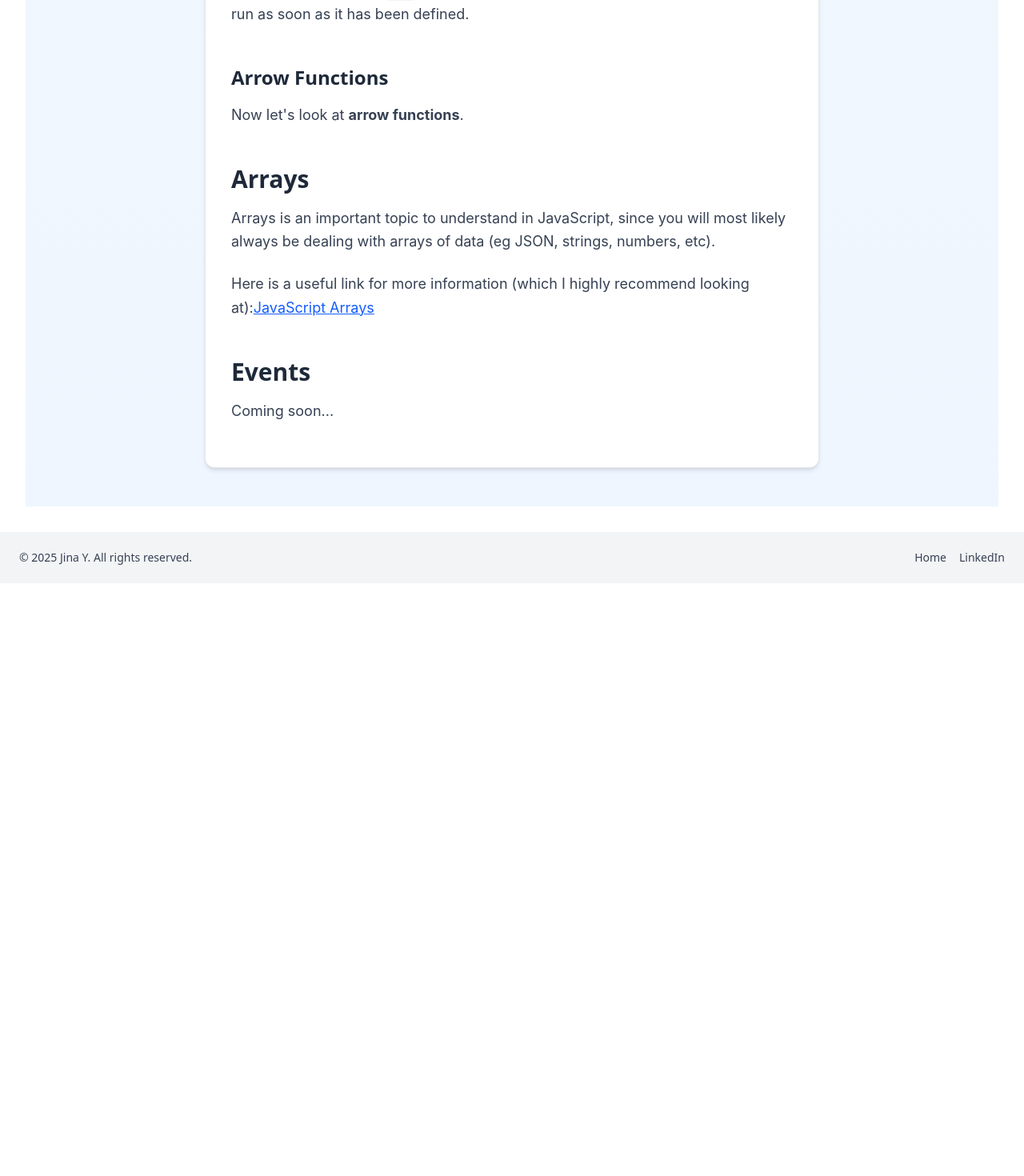
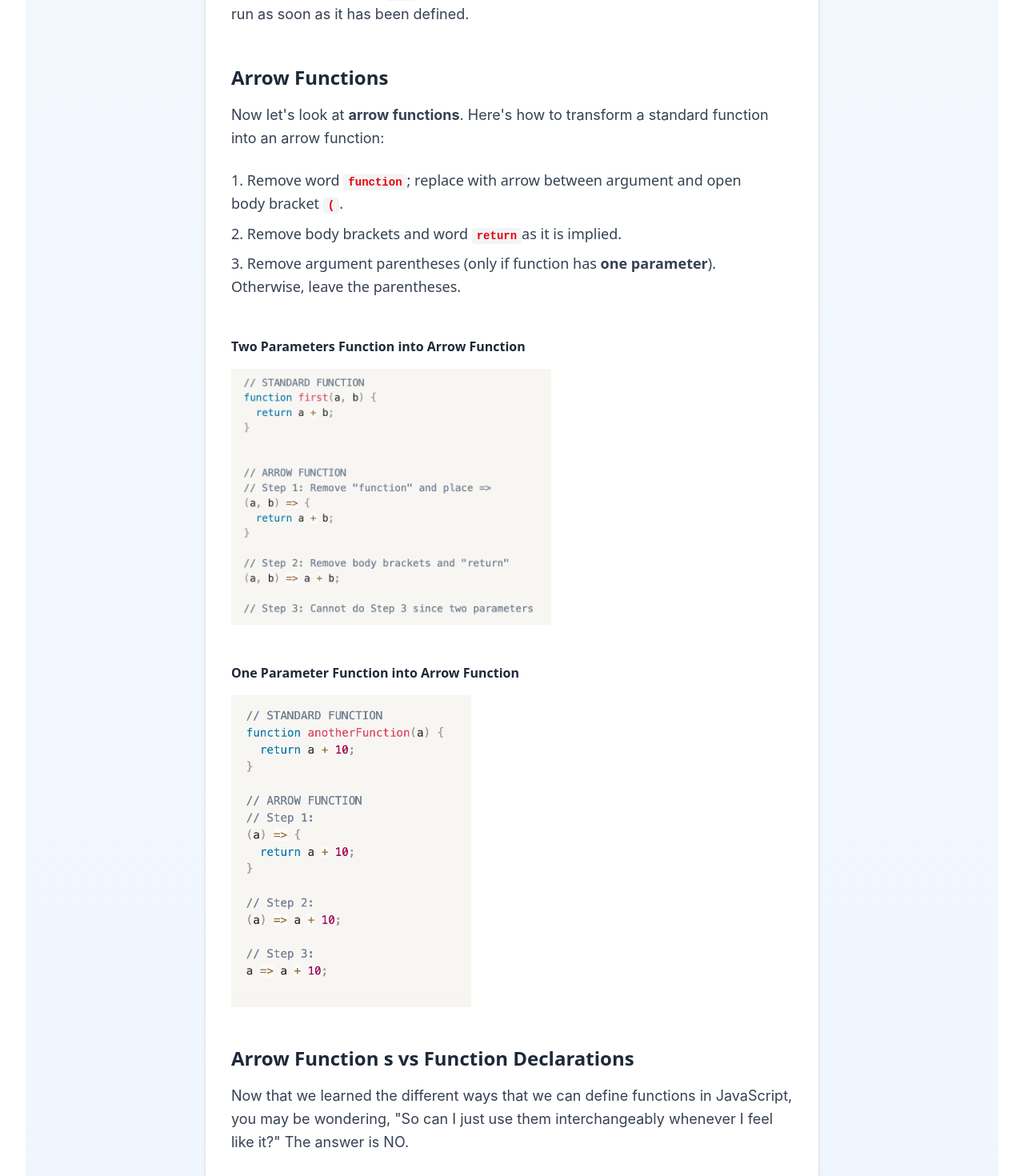
Before and after one commit to popobunns/full-stack-notes, a Next.js app: page /javascript in a window 1280 px wide. Shown: the part 6020-7490 px from the top of the page at 80% size. Before the commit the page ends 6749 px from the top, so only its background shows below. Built offline with nearby package versions, Linux system fonts and the light colour scheme.

Commit message:
Added Arrow Function Explanation to JavaScript page

```diff
--- a/src/app/globals.css
+++ b/src/app/globals.css
@@ -37,6 +37,10 @@
 
 .subsubheading {
   @apply text-xl sm:text-2xl font-semibold text-gray-800 mt-12 mb-4;
+}
+
+.subsubsubheading {
+  @apply text-sm sm:text-base font-semibold text-gray-800 mt-12 mb-4;
 }
 
 .button-link {
--- a/src/app/javascript/page.js
+++ b/src/app/javascript/page.js
@@ -113,7 +113,7 @@ export default function Home() {
         </ol>
 
 
-      {/* Arithmetic */}
+      {/* ARITHMETIC */}
       <h2 className="subheading">Arithmetic</h2>
       <p className="body">
       Below is a useful table to remember some common arithmetic symbols in JavaScript:
@@ -125,7 +125,7 @@ export default function Home() {
       height={400}
       />
 
-      {/* Assignment, Comparison, and Logical Operations */}
+      {/* ASSIGNMENT, COMPARISON, AND LOGICAL OPERATIONS */}
       <h2 className="subheading">Assignment, Comparison, and Logical Operations</h2>
       <p className="body">
       Assignment, comparison, and logical oeprational syntax in JavaScript is similar to other programming languages,
@@ -147,7 +147,7 @@ export default function Home() {
     </p>
 
 
-     {/* Functions*/}
+     {/* FUNCTIONS*/}
      <h2 className="subheading">Functions</h2>
      <p className="body">
       Now functions are what give JavaScript the chance to be powerful. Before we get into it, you may have heard the terms
@@ -157,6 +157,8 @@ export default function Home() {
      </p>
      <br/>
      <p className="body">Now, let's start off by going over the few ways functions can be created in JavaScript.</p>
+
+     {/* Function Declaration */}
      <h3 className="subsubheading">1)  Function Declaration</h3>
       <p className="body">
         <span className="font-bold">Function declarations</span> hoist functions to the <span className="font-bold">global scope</span>.
@@ -177,6 +179,7 @@ export default function Home() {
         (ie order dependent).
       </p>
 
+      {/* Function Expression */}
      <h3 className="subsubheading">2) Function Expression</h3>
       <p className="body">
         In simple terms, we are placing a no-name function into a variable. Best practice is to place the function expression inside a
@@ -190,7 +193,7 @@ export default function Home() {
         width={300}
         height={300}
       />
-
+      {/* IIFE */}
      <h3 className="subsubheading">3) Immediately Invoked Function Expression (IIFE)</h3>
       <p className="body">
         IIFEs are used when you want a function that is executed immediately after it is defined. See below
@@ -207,12 +210,53 @@ export default function Home() {
         invokes the IIFE so it can run as soon as it has been defined.
       </p>
 
-
+    {/* Arrow Functions */}
     <h3 className="subsubheading">Arrow Functions</h3>
     <p className="body">
       Now let's look at <span className="font-bold">arrow functions</span>.
+      Here's how to transform a standard function into an arrow function:
     </p>
-     {/* Arrays */}
+    <ol className="ordered-list">
+      <li className="ordered-item">
+        Remove word <code className="inline-code">function</code>; replace with arrow between argument
+        and open body bracket <code className="inline-code">(</code>.
+      </li>
+      <li className="ordered-item">
+        Remove body brackets and word <code className="inline-code">return</code>
+        as it is implied.
+      </li>
+      <li className="ordered-item">
+        Remove argument parentheses (only if function has <span className="font-bold">one parameter</span>).
+        Otherwise, leave the parentheses.
+      </li>
+    </ol>
+    {/* Two Parameters Std Function into Arrow Function */}
+    <h4 className="subsubsubheading">Two Parameters Function into Arrow Function</h4>
+    <Image
+      src="/images/javascript/function/arrow-function-2.png"
+      alt="Code block of two function parameter turning into arrow function"
+      width={400}
+      height={400}
+    />
+
+    {/* One Parameter Std Function into Arrow Function */}
+    <h4 className="subsubsubheading">One Parameter Function into Arrow Function</h4>
+    <Image
+      src="/images/javascript/function/arrow-function-1.png"
+      alt="Code block of two function parameter turning into arrow function"
+      width={300}
+      height={300}
+    />
+
+    {/* Arrow Functions vs Function Declarations*/}
+    <h3 className="subsubheading">Arrow Function s vs Function Declarations</h3>
+    <p className="body">
+      Now that we learned the different ways that we can define functions in JavaScript,
+      you may be wondering, "So can I just use them interchangeably whenever I feel like it?"
+      The answer is NO.
+    </p>
+    <br/>
+     {/* ARRAYS */}
      <h2 className="subheading">Arrays</h2>
      <p className="body">
       Arrays is an important topic to understand in JavaScript, since you will most likely always be
@@ -230,7 +274,7 @@ export default function Home() {
      </Link>
      </p>
 
-     {/* Events*/}
+     {/* EVENTS*/}
      <h2 className="subheading">Events</h2>
      <p className="body">
       Coming soon...
```
Also changed, not shown: public/images/javascript/function/arrow-function-1.png (added), public/images/javascript/function/arrow-function-2.png (added).
